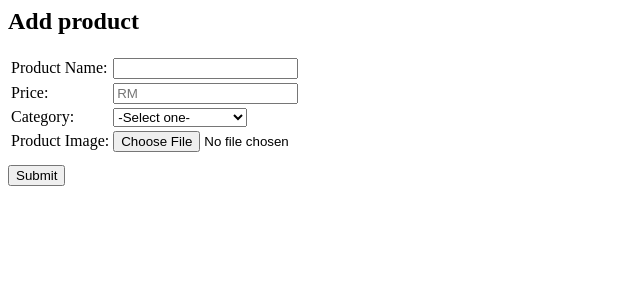
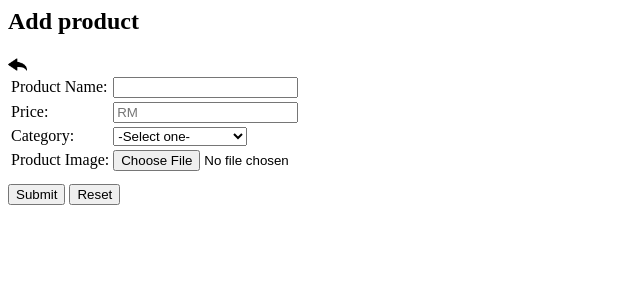
Before and after one commit to dextersiow/webAssignment, a PHP site: page /addProduct.php in a window 1280 px wide. Shown: the top 300 px of the page, without its empty margins (0-640 px from the left). Run offline with PHP 8.4, Linux system fonts and the light colour scheme.

Commit message:
addproduct done

```diff
--- a/addProduct.php
+++ b/addProduct.php
@@ -10,7 +10,6 @@
                 display:block;
                 margin: auto;
             }
-
         </style>
     </head>
     <body>
@@ -31,7 +30,8 @@
             $size = $_FILES['pImg']['size'];
 
             if(!in_array($extension,['png','jpeg','jpg'])){
-                echo 'Invalid file type';
+                $message = "Invalid file type";
+
             }
             elseif($_FILES['pImg']['size'] > 1000000){
                 echo 'File too large';
@@ -56,6 +56,9 @@
         <div class="container">
             <form action='addProduct.php' method='post' class="needs-validation" novalidate id="addForm" enctype="multipart/form-data">
             <h2>Add product</h2>
+            <div>
+                <a href="welcome_admin.php"><img src="pics/back_btn.png" style="width:1.5%;"></a>
+            </div>
             <table class="table table-borderless">
                     <tr>
                         <td><label for="productName">Product Name:</label></td>
@@ -89,7 +92,13 @@
                     </tr>
 
                 </table>
+            <?php if(!empty($message)){
+                echo'<p>'.$message.'</p>';
+            }
+                ?>
             <input style="margin-top: 10px;" type="submit" name="submit" class="btn btn-primary">
+            <input type="reset" name="reset" class="btn btn-primary" onclick="location.reload();">
+
          </form>
         </div>
 
```
Also changed, not shown: pics/back_btn.png (added), pics/products/WhatsApp Image 2019-10-29 at 6.02.32 PM.jpeg (added).
